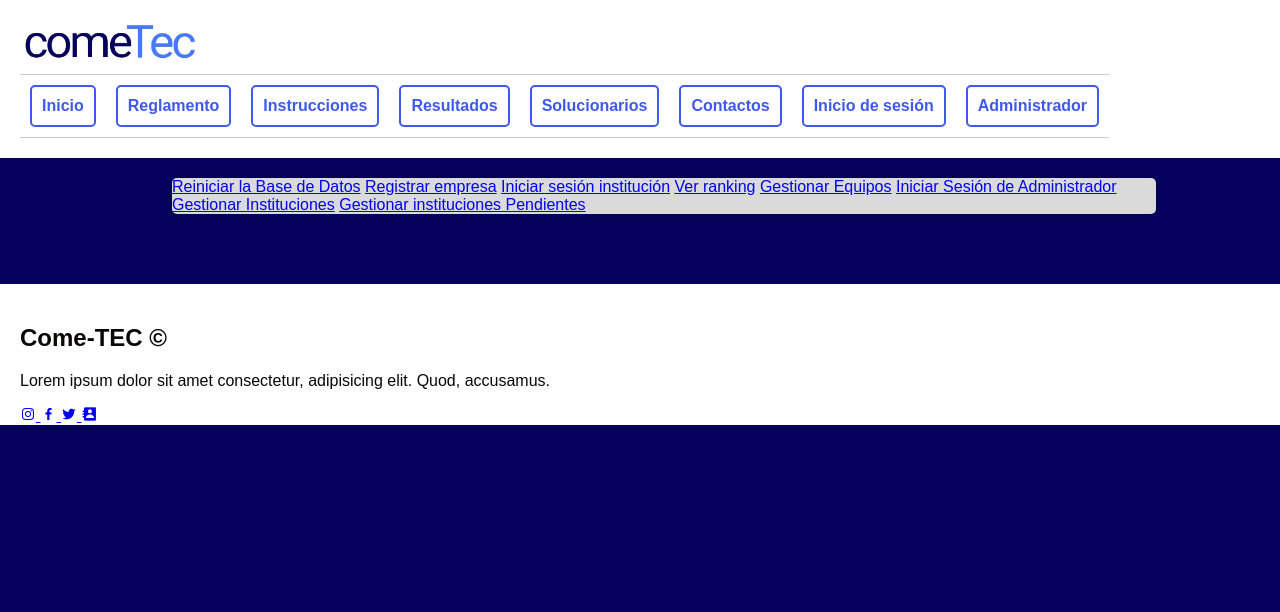
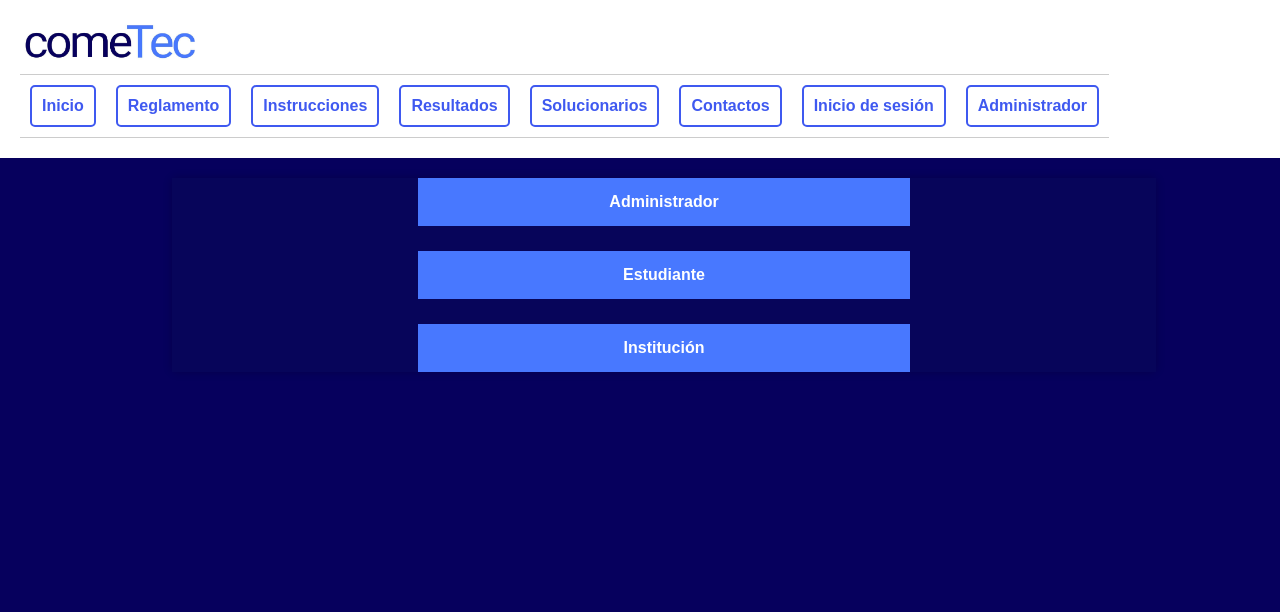
Before and after one commit to KeylorCalderon/ComeTec, a PHP site: page / in a window 1280 px wide. Shown: the top 612 px of the page. Before the commit the page ends 425 px from the top, so only its background shows below. Run offline with PHP 8.4, Linux system fonts and the light colour scheme.

Commit message:
Cambios listos

```diff
--- a/Web/index.php
+++ b/Web/index.php
@@ -8,27 +8,23 @@
     <div class="wrapper">
         <main>
             <nav class="menu-paginas">
-                <a href="ReiniciarBD.php">Reiniciar la Base de Datos</a>
-                <a href="automatizacion.php">Registrar empresa</a>
-                <a href="loginInstitucion.php">Iniciar sesión institución</a>
-                <a href="ranking.php">Ver ranking</a>
-                <a href="gestionEquipos.php?ID=1">Gestionar Equipos</a>
-                <a href="loginAdminForm.php">Iniciar Sesión de Administrador</a>
-                <a href="gestionarInstituciones.php">Gestionar Instituciones</a>
-                <a href="gestionarInstitucionesPendientes.php">Gestionar instituciones Pendientes</a>
+                <div class="boton-container">
+                    <button onclick="window.location.href='loginAdminForm.php'">Administrador</button>
+                </div>
+                <div class="boton-container">
+                    <button onclick="window.location.href=''">Estudiante</button>
+                </div>
+                <div class="boton-container">
+                    <button onclick="window.location.href='loginInstitucion.php'">Institución</button>
+                </div>
             </nav>
         </main>
-    </div>
-
-
-    <div class="espacio">
-    </div>
-
-    <div class="espacio">
     </div>
 
     <?php
         include "includes/PiePagina.php";
     ?>
 
+    <!-- Enlace al archivo CSS -->
+    <link rel="stylesheet" href="css/index.css">
 </html>
```
Also changed, not shown: Web/loginInstitucion.php (+9 -5 lines), Web/addTeam.php (added).
